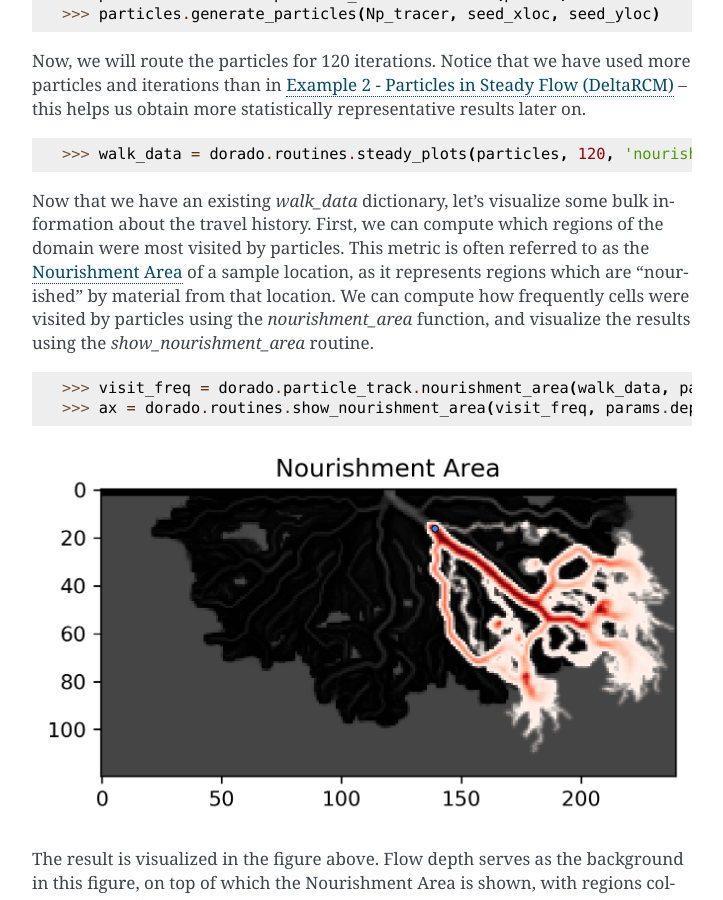
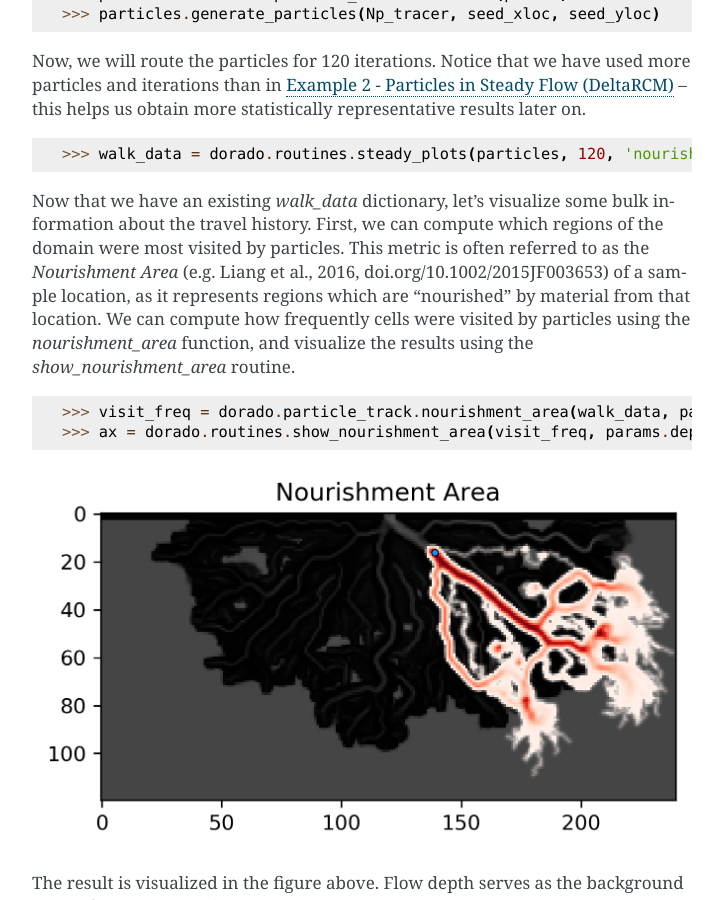
Before and after one commit to passaH2O/dorado, a Sphinx documentation site: the page built from docs/source/examples/example14.rst, in a window 1280 px wide and 900 px high, scrolled down 846 px. Shown: the whole window, without its empty margins (388-1111 px from the left). Built offline with Sphinx 7.4.7, drawn with Linux system fonts in a browser that asks for light colours; formulas are drawn with MathJax 3.

Commit message:
fix broken link

```diff
--- a/docs/source/examples/example14.rst
+++ b/docs/source/examples/example14.rst
@@ -44,7 +44,7 @@ Now, we will route the particles for 120 iterations. Notice that we have used mo
 
    >>> walk_data = dorado.routines.steady_plots(particles, 120, 'nourishment_example')
 
-Now that we have an existing `walk_data` dictionary, let's visualize some bulk information about the travel history. First, we can compute which regions of the domain were most visited by particles. This metric is often referred to as the `Nourishment Area <https://agupubs.onlinelibrary.wiley.com/doi/full/10.1002/2015JF003653>`_ of a sample location, as it represents regions which are "nourished" by material from that location. We can compute how frequently cells were visited by particles using the `nourishment_area` function, and visualize the results using the `show_nourishment_area` routine.
+Now that we have an existing `walk_data` dictionary, let's visualize some bulk information about the travel history. First, we can compute which regions of the domain were most visited by particles. This metric is often referred to as the `Nourishment Area` (e.g. Liang et al., 2016, doi.org/10.1002/2015JF003653) of a sample location, as it represents regions which are "nourished" by material from that location. We can compute how frequently cells were visited by particles using the `nourishment_area` function, and visualize the results using the `show_nourishment_area` routine.
 
 .. doctest::
 
```
